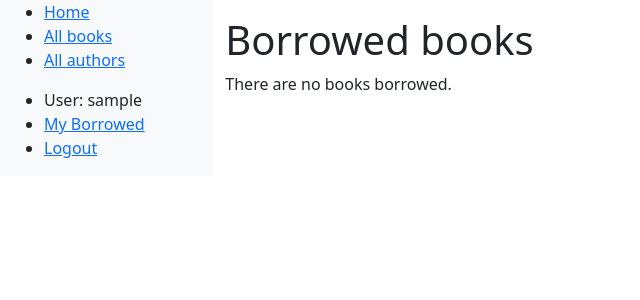
After one commit to Weapon-X6/Dibliothek, a Django app: page /catalog/mybooks/ in a window 1280 px wide. The commit adds this page. Shown: the top 300 px of the page, without its empty margins (0-640 px from the left). Run offline with Django 5.2, Linux system fonts and the light colour scheme; the visitor is signed in with stand-in values (Sample User, id 1); data that the repository does not hold is empty.

Commit message:
Add borrowed books page

```diff
--- a/catalog/templates/base_generic.html
+++ b/catalog/templates/base_generic.html
@@ -26,12 +26,14 @@
             </ul>
 
             <ul class="sidebar-nav">
-            {% if user.is_authenticated %}
+              {% if user.is_authenticated %}
               <li>User: {{ user.get_username }}</li>
+              <li><a href="{% url 'my-borrowed' %}">My Borrowed</a></li>
+
               <li><a href="{% url 'logout' %}?next={{ request.path }}">Logout</a></li>
-            {% else %}
+              {% else %}
               <li><a href="{% url 'login' %}?next={{ request.path }}">Login</a></li>
-            {% endif %}
+              {% endif %}
             </ul>
 
           {% endblock %}
--- /dev/null
+++ b/catalog/templates/catalog/bookinstance_list_borrowed_user.html
@@ -0,0 +1,19 @@
+{% extends "base_generic.html" %}
+
+{% block content %}
+    <h1>Borrowed books</h1>
+
+    {% if bookinstance_list %}
+    <ul>
+
+      {% for bookinst in bookinstance_list %}
+      <li class="{% if bookinst.is_overdue %}text-danger{% endif %}">
+        <a href="{% url 'book-detail' bookinst.book.pk %}">{{ bookinst.book.title }}</a> ({{ bookinst.due_back }})
+      </li>
+      {% endfor %}
+    </ul>
+
+    {% else %}
+      <p>There are no books borrowed.</p>
+    {% endif %}
+{% endblock %}
--- a/catalog/urls.py
+++ b/catalog/urls.py
@@ -8,4 +8,5 @@ urlpatterns = [
     path("books/<int:pk>", views.BookDetailView.as_view(), name="book-detail"),
     path("authors/", views.AuthorListView.as_view(), name="authors"),
     path("authors/<int:pk>", views.AuthorDetailView.as_view(), name="author-detail"),
+    path("mybooks/", views.LoanedBooksByUserListView.as_view(), name="my-borrowed"),
 ]
--- a/catalog/views.py
+++ b/catalog/views.py
@@ -1,3 +1,4 @@
+from django.contrib.auth.mixins import LoginRequiredMixin
 from django.shortcuts import render
 from django.views import generic
 
@@ -51,3 +52,18 @@ class AuthorListView(generic.ListView):
 
 class AuthorDetailView(generic.DetailView):
     model = Author
+
+
+class LoanedBooksByUserListView(LoginRequiredMixin, generic.ListView):
+    """Generic class-based view listing books on loan to current user."""
+
+    model = BookInstance
+    template_name = "catalog/bookinstance_list_borrowed_user.html"
+    paginate_by = 10
+
+    def get_queryset(self):
+        return (
+            BookInstance.objects.filter(borrower=self.request.user)
+            .filter(status__exact="o")
+            .order_by("due_back")
+        )
```
